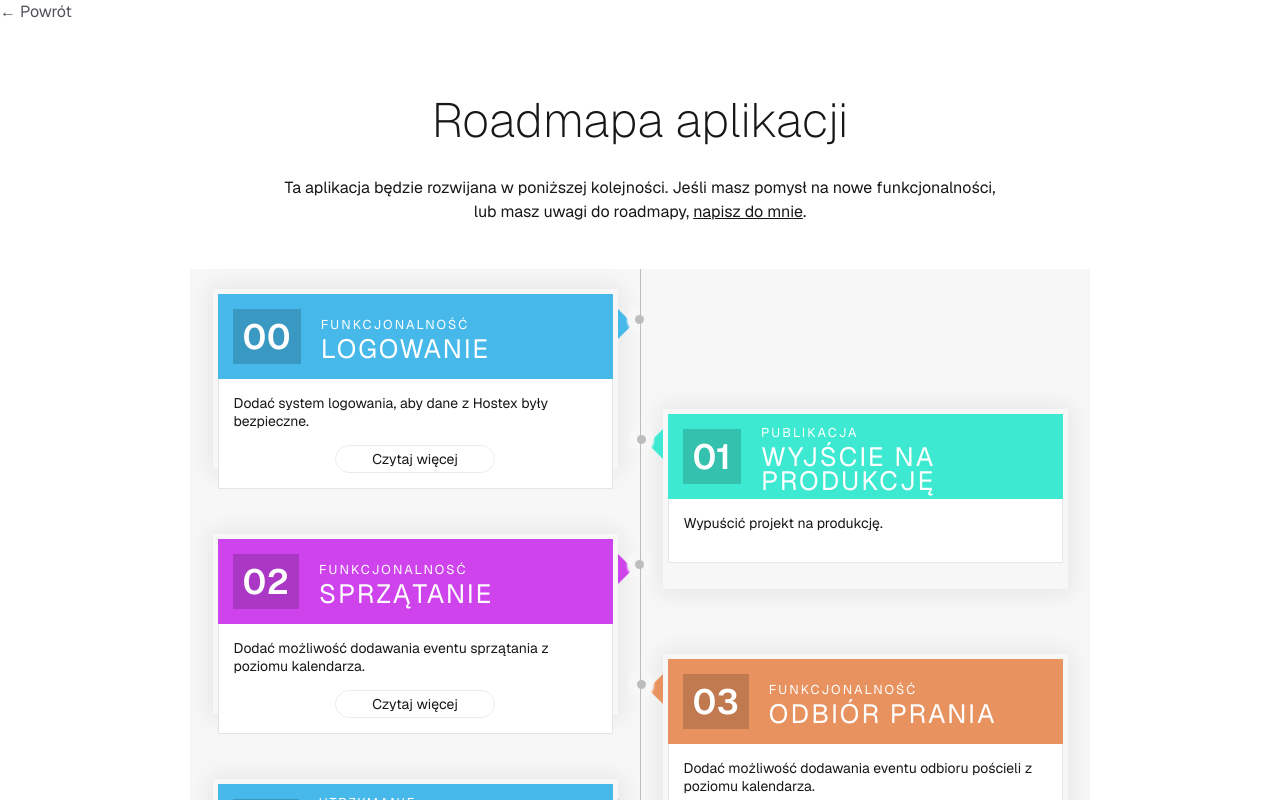
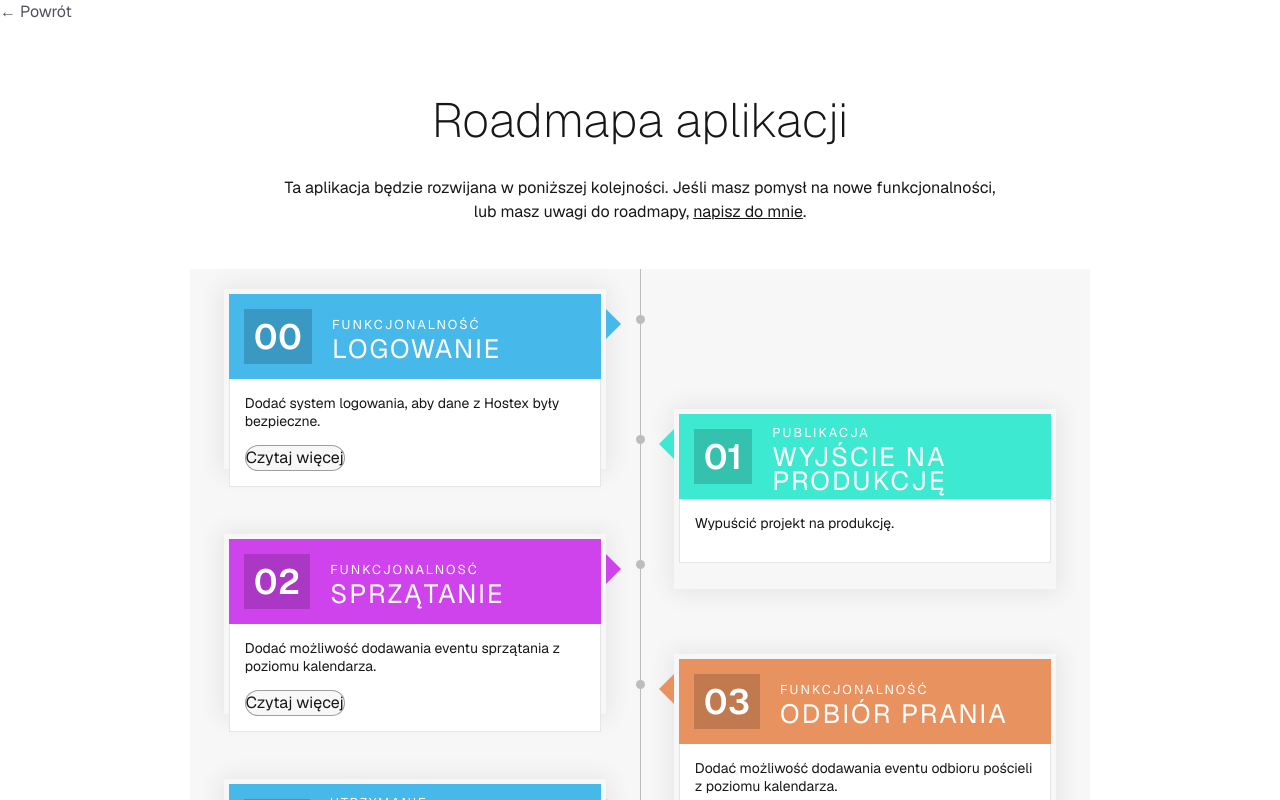
Before and after one commit to rafalkesik/bookingowy, a Next.js app: page /roadmap in a window 1280 px wide. Shown: the top 800 px of the page. Built offline with nearby package versions, Linux system fonts and the light colour scheme.

Commit message:
refactor roadmap button

```diff
--- a/src/app/globals.css
+++ b/src/app/globals.css
@@ -161,7 +161,7 @@ ul {
 
 .secondary-button {
   display: flex;
-  height: 48px;
+  padding: 11 0;
   width: 200px;
   align-items: center;
   justify-content: center;
@@ -173,6 +173,25 @@ ul {
 
   @media (max-width: 720px) {
     width: 90%;
+  }
+}
+
+.secondary-button-sm {
+  display: flex;
+  padding: 3 0;
+  font-size: 12;
+  width: 100px;
+  align-items: center;
+  justify-content: center;
+  gap: 8px;
+  border-radius: calc(infinity * 1px);
+  background-color: var(--background);
+  color: var(--foreground);
+  border: 1px solid rgba(100, 100, 100, 0.6);
+
+  @media (max-width: 1000px) {
+    width: 100%;
+    padding: 10 0;
   }
 }
 
--- a/src/components/Roadmap/Roadmap.module.css
+++ b/src/components/Roadmap/Roadmap.module.css
@@ -97,7 +97,7 @@
 
 @media (min-width: 480px) {
   .timeline__card {
-    max-width: 90%;
+    width: 70%;
     box-shadow: 0 1px 22px 4px rgb(0 0 0 / 7%);
     padding: 5px;
     font-size: 15;
@@ -119,7 +119,7 @@
   }
 
   .timeline__card {
-    max-width: 60%;
+    width: 70%;
   }
 }
 
@@ -142,7 +142,7 @@
   }
 
   .timeline__card {
-    max-width: 90%;
+    width: 85%;
   }
 
   .timeline__heading {
@@ -229,13 +229,13 @@
    * Marker half width: 4.5px
    */
   .timeline__card:nth-child(odd)::after {
-    left: 422px;
+    left: 412px;
   }
 
   /*
    * Marker for right-side cards.
    */
   .timeline__card:nth-child(even)::after {
-    right: 422px;
+    right: 411px;
   }
 }
--- a/src/components/Roadmap/Roadmap.tsx
+++ b/src/components/Roadmap/Roadmap.tsx
@@ -50,7 +50,7 @@ export default function Roadmap({ searchParams }: SearchParamProps) {
                   </p>
                   { functionality.mustHave ?
                     <Link
-                      className="flex mx-auto text-sm h-7 items-center justify-center rounded-full border border-solid border-black/8 px-5 transition-colors hover:border-transparent hover:bg-black/4 md:w-40"
+                      className="secondary-button-sm"
                       href={`/roadmap?modal=${index}`}
                       scroll={false}
                     >
```
